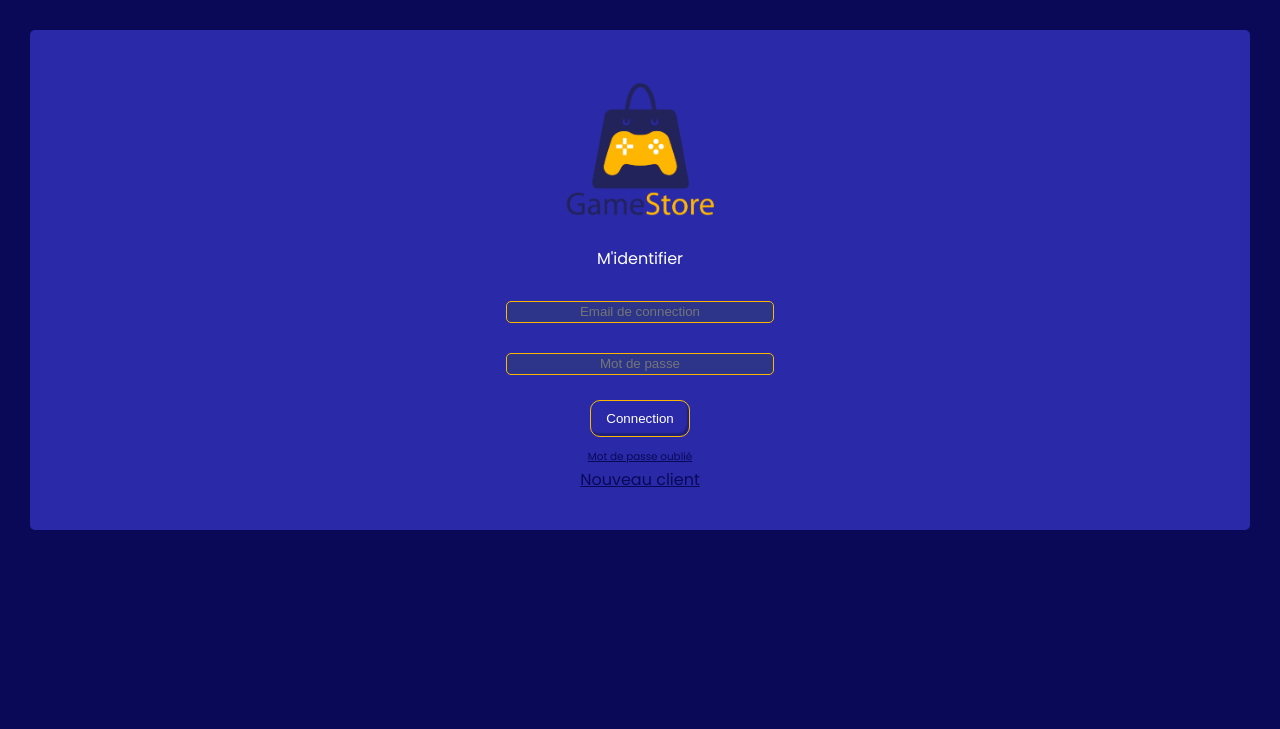
After one commit to Alkgorth/Projet-ECF, a PHP site: page /HTML/Connection.html in a window 1280 px wide. The commit adds this page. Shown: the top 729 px of the page. Run offline with PHP 8.4, Linux system fonts and the light colour scheme.

Commit message:
Création page de connection
Mise en place des pages de connection et de mot de passe oublié

```diff
--- /dev/null
+++ b/HTML/Connection.html
@@ -0,0 +1,35 @@
+<!DOCTYPE html>
+<!DOCTYPE html>
+<html lang="en">
+<head>
+    <meta charset="UTF-8">
+    <meta name="viewport" content="width=device-width, initial-scale=1.0">
+    <title>Connection</title>
+    <link rel="preconnect" href="https://fonts.googleapis.com">
+<link rel="preconnect" href="https://fonts.gstatic.com" crossorigin>
+<link href="https://fonts.googleapis.com/css2?family=Poppins:ital,wght@0,400;0,500;1,400;1,500&display=swap" rel="stylesheet">
+    <link href="https://fonts.googleapis.com/icon?family=Material+Icons" rel="stylesheet">
+    <link rel="stylesheet" href="..\Styles\connection.css">
+</head>
+<body>
+    <div>
+        <a href="Accueil.html" >
+            <img src="../Images/Logo GameStore-2.png" alt="Logo GameStore" class="logo">
+        </a>
+       <ul class="formulaire">
+        <li class="identifier">M'identifier</li>
+        <li>
+            <input type="email" name="email" id="email" placeholder="Email de connection" required class="champsARemplir">
+        </li>
+        <li>
+            <input type="password" name="motDePasse" id="motDePasse" placeholder="Mot de passe" required class="champsARemplir">
+        </li>
+        <li>
+            <input type="button" name="connection" id="connection" value="Connection" class="btnConnection">
+        </li>
+        <li><a href="#" class="liens mdp">Mot de passe oublié</a></li>
+        <li><a href="#" class="liens NvClient">Nouveau client</a></li>
+       </ul>
+    </div>
+
+</body>
--- /dev/null
+++ b/Styles/connection.css
@@ -0,0 +1,88 @@
+*{
+    margin: 0;
+    padding: 0;
+}
+
+body{
+     height: 4200px;  /* A retirer à la fin */
+
+    --color-primary: #2a2aa9;
+    --color-secondary: #FFB600;
+    --color-tertiary: #090958;
+}
+
+.logo { /*Logo GameStore*/
+    width: 181px;
+    display: block;
+    margin-left: auto;
+    margin-right: auto;
+    padding-top: 50px;
+    padding-bottom: 30px;
+}
+
+li ::placeholder{ /*Alignement du texte au centre des input */
+    text-align: center;
+}
+
+body{
+    background-color: var(--color-tertiary)
+}
+
+.identifier { /*Texte M'identifier*/
+    margin-bottom: 15px;
+}
+
+.liens { /*Liens MDP oublié & Nv client*/
+    color: var(--color-tertiary);
+}
+
+.mdp {
+    font-size: 0.65em;
+}
+
+.NvClient {
+    font-size: 1em;
+    padding-top: 5px;
+}
+
+ul{
+    list-style-type: none;
+    font-family: poppins;
+    color: white;
+}
+
+.formulaire { /*Alignement des éléments au centre de la page*/
+    display: flex;
+    flex-direction: column;
+    align-items: center;
+}
+
+div{ /*Rectangle bleu clair en premier plan*/
+    background-color: var(--color-primary);
+    margin-top: 30px;
+    margin-left: 30px;
+    margin-right: 30px;
+    height: 500px;
+    border-radius: 5px;
+}
+
+.btnConnection {
+    color: white;
+    margin: 10px;
+    margin-bottom: 5px;
+    background-color: var(--color-primary);
+    padding: 10px 15px;
+    border-radius: 10px;
+    border: var(--color-secondary) solid 0.5px;
+    box-shadow: inset -2px -3px 1.5px rgba(0, 0, 0, 0.25);
+}
+
+.champsARemplir {
+    width: 20em;
+    height: 20px;
+    color: rgba(255, 255, 255, 0.6);
+    border-radius: 5px;
+    border: var(--color-secondary) solid 1px;
+    background-color: rgba(47, 68, 100, 0.45);
+    margin: 15px;
+}
--- a/Styles/styles.css
+++ b/Styles/styles.css
@@ -4,7 +4,7 @@
 }
 
 body{
-     height: 4200px;  /* A retirer à la fin */
+     /* height: 4200px;  A retirer à la fin */
     background-color: #2A2AA9;
 }
 
```
Also changed, not shown: HTML/MdpOublie.html (added).
